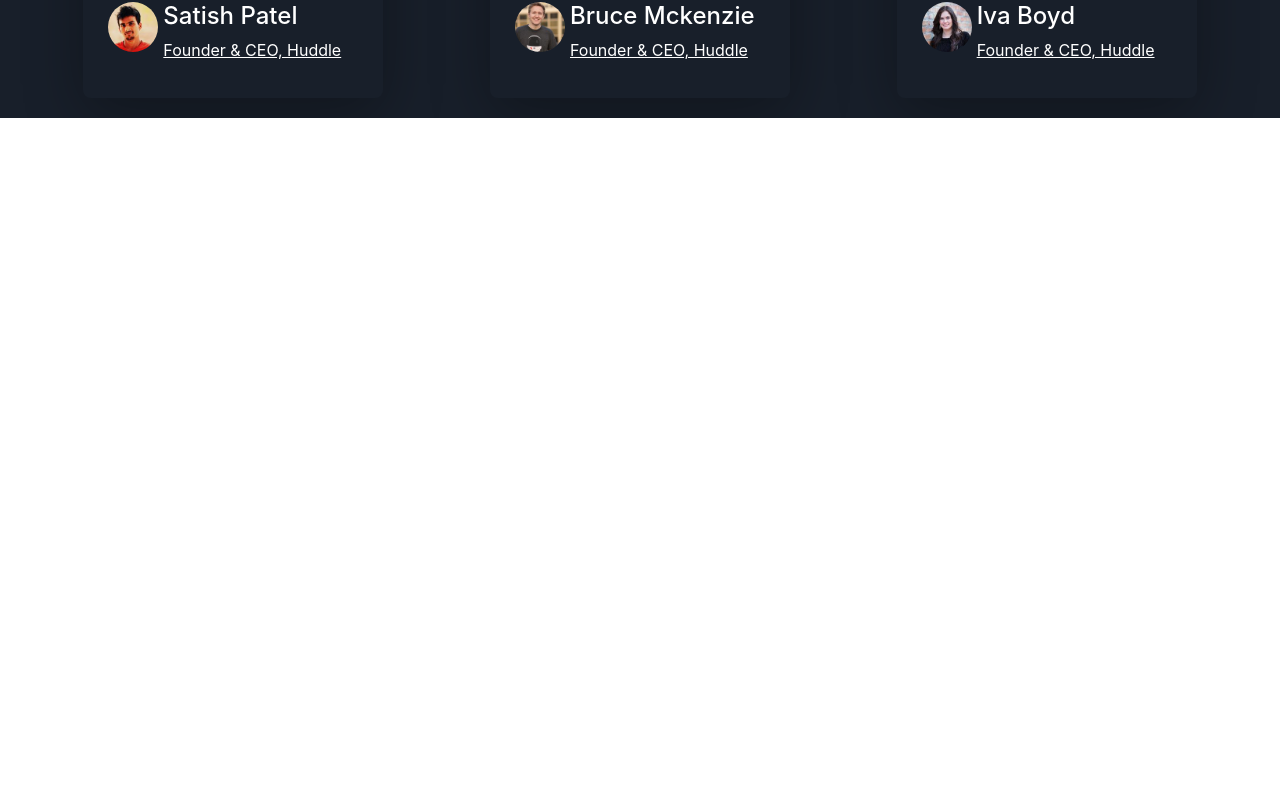
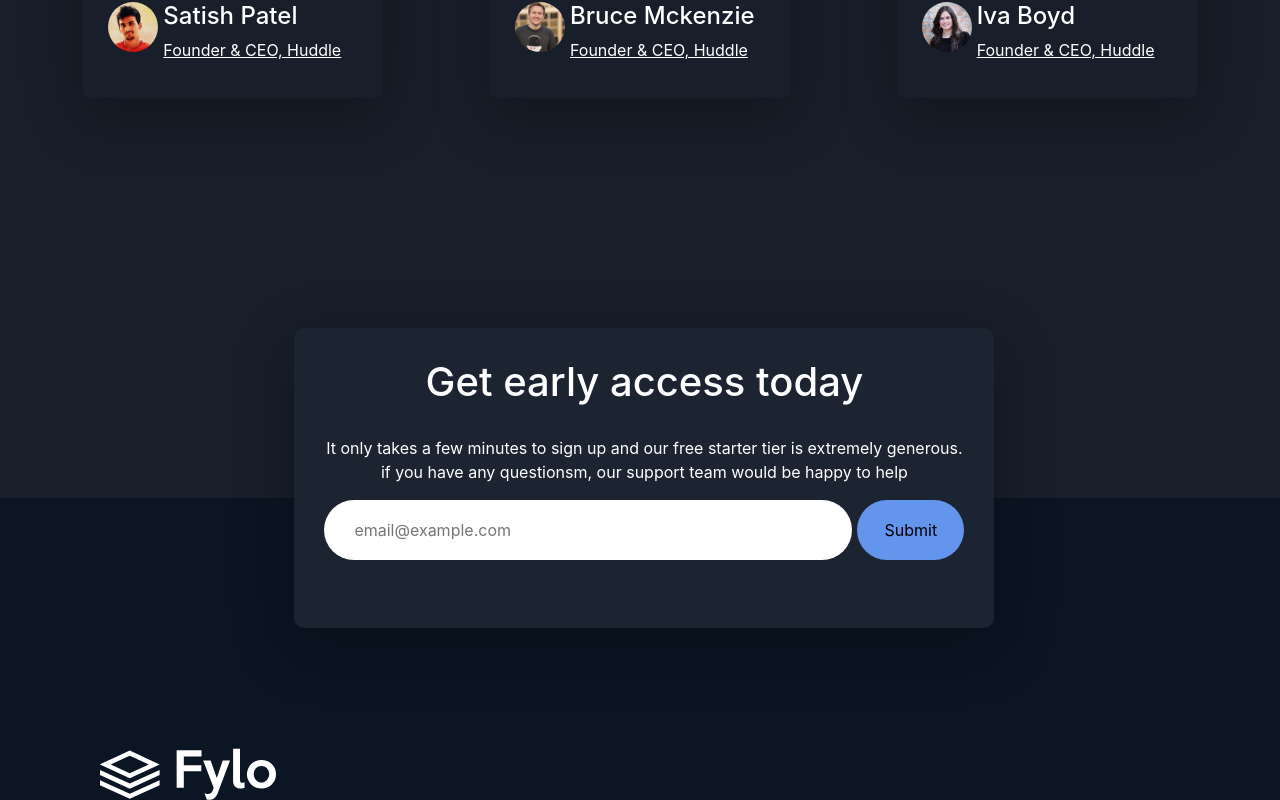
Before and after one commit to Olasubomi1/Fylo-app, a React (Create React App) app: page / in a window 1280 px wide. Shown: the part 2546-3346 px from the top of the page. Before the commit the page ends 2664 px from the top, so only its background shows below. Built offline with nearby package versions, Linux system fonts and the light colour scheme.

Commit message:
built the form interface and started the footer build .

```diff
--- a/src/Components/Footer.css
+++ b/src/Components/Footer.css
@@ -1,3 +1,9 @@
 .footer {
+  padding-top: 250px;
   background-color: hsl(216, 53%, 9%);
+  padding-left: 100px;
 }
+.footerImg {
+  display: flex;
+  align-items: flex-start;
+}
--- a/src/Components/Footer.jsx
+++ b/src/Components/Footer.jsx
@@ -1,6 +1,14 @@
 import React from "react";
 import "./Footer.css";
 
-export default function Footer() {
-  return <div></div>;
+function Footer() {
+  return (
+    <div className="footer">
+      <a className="footerImg">
+        <img src="logo.svg" />
+      </a>
+    </div>
+  );
 }
+
+export default Footer;
--- a/src/Components/Home.jsx
+++ b/src/Components/Home.jsx
@@ -3,6 +3,7 @@ import NavBar from "./NavBar";
 import IntroBanner from "./IntroBanner";
 import Intro from "./Intro";
 import Main from "./Main";
+import Footer from "./Footer";
 import "./Home.css";
 
 function Home() {
@@ -12,6 +13,7 @@ function Home() {
       <IntroBanner />
       <Intro />
       <Main />
+      <Footer />
     </React.Fragment>
   );
 }
--- a/src/Components/Main.css
+++ b/src/Components/Main.css
@@ -2,7 +2,8 @@
   background-color: hsl(218, 28%, 13%);
   margin-top: 0px;
   padding-top: 20px;
-  padding-bottom: 20px;
+  padding-bottom: 400px;
+  position: relative;
 }
 .cards {
   display: flex;
@@ -69,6 +70,37 @@
   border-radius: 50%;
   margin-right: 5px;
 }
+.getStarted {
+  background-color: hsl(217, 28%, 15%);
+  box-shadow: 0 16px 60px rgba(0, 0, 0, 0.3);
+  position: absolute;
+  width: 700px;
+  height: 300px;
+  padding: 30px;
+  left: 23%;
+  bottom: -7%;
+  border-radius: 10px;
+  z-index: 3;
+}
+.emailForm {
+  display: flex;
+  flex-direction: row;
+}
+.emailInput {
+  width: 100%;
+  height: 50px;
+  border-radius: 30px;
+  padding: 30px;
+  border: none;
+  margin-right: 5px;
+  user-select: none;
+}
+.emailButton {
+  background-color: cornflowerblue;
+  width: 130px;
+  border-radius: 30px;
+  border: none;
+}
 @media screen and (max-width: 900px) {
   .cards {
     display: flex;
--- a/src/Components/Main.jsx
+++ b/src/Components/Main.jsx
@@ -79,6 +79,25 @@ function Main() {
           />
         </div>
       </div>
+      <div className="getStarted">
+        <h1>Get early access today</h1>
+        <p style={{ marginTop: "30px" }}>
+          It only takes a few minutes to sign up and our free starter tier is
+          extremely generous. if you have any questionsm, our support team would
+          be happy to help
+        </p>
+        <div className="emailForm">
+          <input
+            type="text"
+            className="emailInput"
+            placeholder="email@example.com"
+            required
+          />
+          <button type="submit" className="emailButton">
+            <a>Submit</a>
+          </button>
+        </div>
+      </div>
     </div>
   );
 }
```
